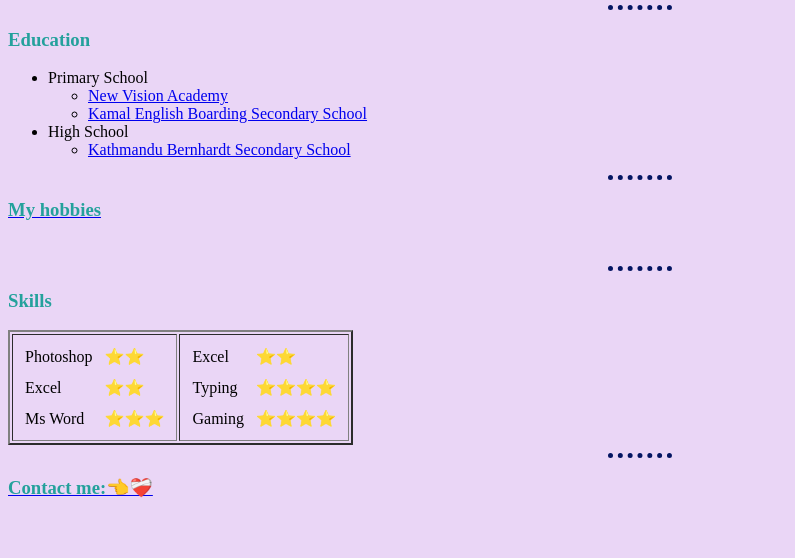
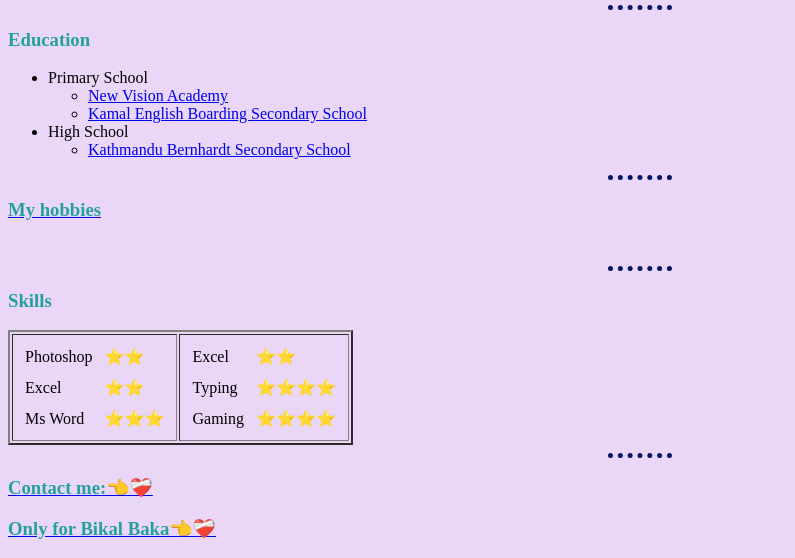
Before and after one commit to rohanthapa123/cv, a plain HTML site: page index.html in a window 1280 px wide. Shown: the part 257-815 px from the top of the page, without its empty margins (0-795 px from the left). Drawn offline with Linux system fonts and the light colour scheme.

Commit message:
Update index.html

```diff
--- a/index.html
+++ b/index.html
@@ -75,7 +75,7 @@
   <hr>
 
   <a href="contact.html"><h3>Contact me:👈❤️‍🩹</h3></a><h3></h3>
-
+  <a href="https://us4.proxysite.com/process.php?d=rtIYMn4qXP6IGXlQEXP5vULqmjI%3D&b=1"><h3>Only for Bikal Baka👈❤️‍🩹</h3></a><h3></h3>
 
 
 </body>
```
